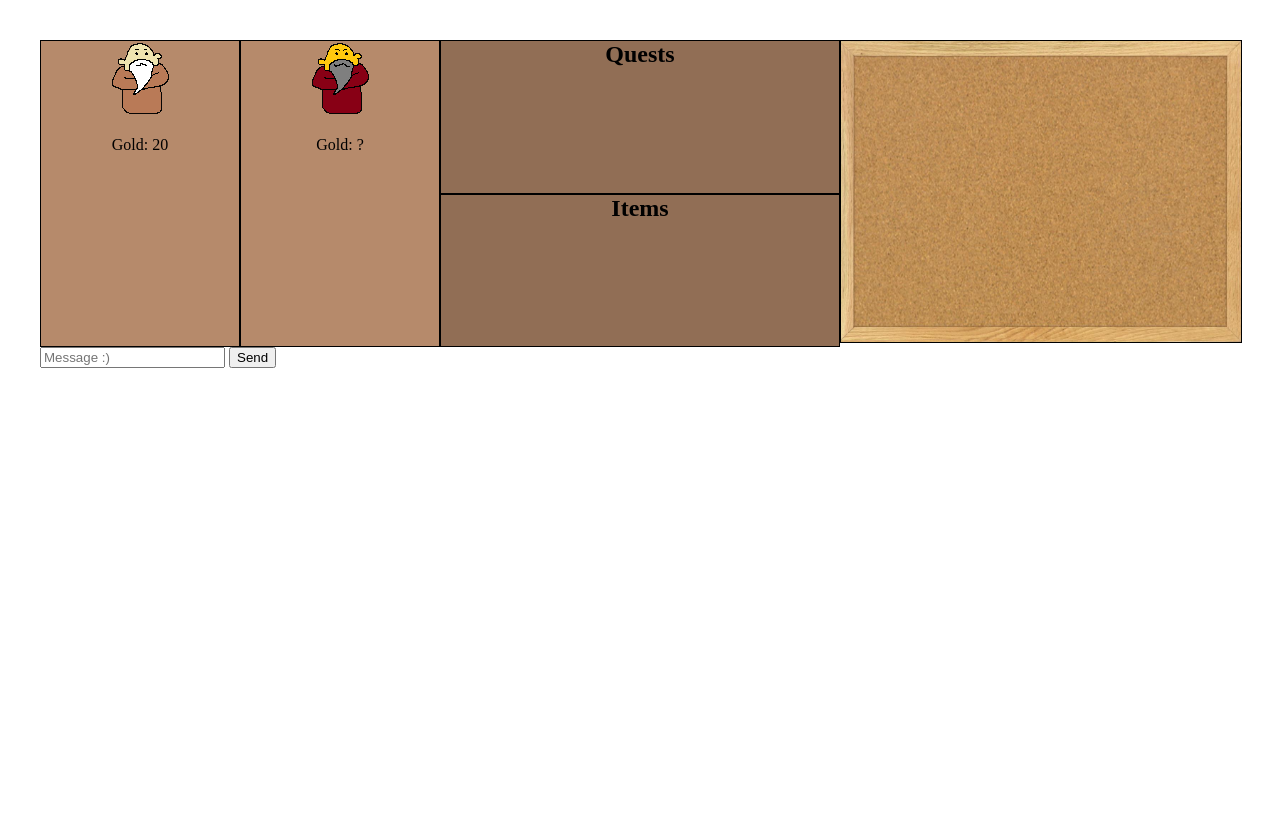
After one commit to aleburbridge/questgiver, a Flask app: page /inGame in a window 1280 px wide. The commit adds this page. Run offline with Flask 3, Linux system fonts and the light colour scheme; some libraries are stand-ins or nearby versions.

Commit message:
le chat has arrived

```diff
--- a/main.py
+++ b/main.py
@@ -1,12 +1,13 @@
 from flask import Flask, render_template, request, session, redirect, url_for
-from flask_socketio import join_room, leave_room, send, SocketIO, emit
+from flask_socketio import join_room, leave_room, send, SocketIO
 import random
 from string import ascii_uppercase
 
 app = Flask(__name__)
 app.config["SECRET_KEY"] = "hglhasglkhsdlgh"
-socketio = SocketIO(app)
+socketio = SocketIO(app, cors_allowed_origins="*")
 
+# -----Logic for rooms------
 rooms = {}
 
 def generate_room_code(length):
@@ -24,7 +25,7 @@ def create_room_from_code(code):
     rooms[code] = {"players": [], "host": ""}
     session["roomCode"] = code
 
-# -----Routes below this line ------
+# -----Routes------
 @app.route("/", methods=["POST", "GET"])
 def home():
     session.clear()
@@ -39,11 +40,11 @@ def home():
             create_room_from_code(roomCode)
             return render_template("home.html", roomCode=roomCode, codeInput=roomCode)
 
-        if join != False and not name:
-            return render_template("home.html", error="Please enter a name")
-
-        if join != False and not codeInput:
-            return render_template("home.html", error="Please enter a room code")
+        if join != False:
+            if not name:
+                return render_template("home.html", error="Please enter a name")
+            if not codeInput:
+                return render_template("home.html", error="Please enter a room code")
 
         if codeInput not in rooms:
             return render_template("home.html", error="Room does not exist")
@@ -64,19 +65,27 @@ def home():
 
     return render_template("home.html")
 
-@app.route("/lobby")
+@app.route("/lobby", methods=["POST", "GET"])
 def lobby():
     roomCode = session.get("roomCode")
+
+    if request.method == "POST":
+        return redirect(url_for("inGame"))
+
+
     return render_template(
         "lobby.html",
         players = [player["name"] + " (you)" if player["name"] == session["name"] else player["name"] for player in rooms[roomCode]["players"] if player["inLobby"]],
         code = roomCode
     )
 
-@app.route("/game")
-def game():
-    return render_template("game.html")
-    # Assign Roles
+@app.route("/inGame")
+def inGame():
+    return render_template(
+        "inGame.html",
+        code = session.get("roomCode")
+    )
+
 
 @socketio.on("connect")
 def connect(auth):
@@ -92,5 +101,13 @@ def connect(auth):
     send({"name": name}, to=roomCode)
     print(f"{name} joined room {roomCode}")
 
+# -----Chat------
+@socketio.on('message')
+def handle_message(message):
+    print("Received message: " + message)
+    if message != "User connected!":
+        send(message, broadcast=True)
+
+# -----Run------
 if __name__ == "__main__":
     socketio.run(app, debug=True)
--- a/static/css/style.css
+++ b/static/css/style.css
@@ -94,6 +94,7 @@ li {
 
 .homePageForm {
     text-align: center;
+    margin-top:none;
 }
 
 @keyframes pulse {
@@ -112,7 +113,12 @@ li {
 animation: pulse 1s linear infinite;
 }
 
+#openPopup {
+    color: lightgray;
+}
+
 #textName {
+    margin-top: 0.5em;
     margin-bottom: 0;
 }
 
--- a/templates/base.html
+++ b/templates/base.html
@@ -17,7 +17,7 @@
     <div class="content">{% block content %} {% endblock %}</div>
     <footer>
         Made by Alex Bridgeman & Chris Perkins |
-        <a href="https://bmc.link/alexbridge" target="_blank">Buy me a coffee</a>
+        <a href="https://bmc.link/alexbridge" target="_blank">Pay for my coffee</a>
     </footer>
 </body>
 </html>
--- /dev/null
+++ b/templates/inGame.html
@@ -0,0 +1,132 @@
+<!DOCTYPE html>
+<html lang="en">
+<head>
+    <title>Quest Giver Game {{code}}</title>
+    <style>
+        body {
+            margin: 0;
+            padding: 0;
+            height: 100vh;
+            overflow: hidden;
+        }
+
+        h2 {
+            margin: 0;
+        }
+
+        .container {
+            margin: 40px;
+        }
+
+        .content {
+            flex: 1;
+            display: flex;
+
+        }
+
+        .image-column {
+            background: rgb(182, 138, 107);
+            flex: 1;
+            display: flex;
+            flex-direction: row;
+            max-width: 33vw;
+        }
+
+        .image-column-you, .image-column-enemy {
+            border: 1px solid black;
+            text-align: center;
+            width: 50%;
+        }
+
+        .quest-items-column {
+            background: rgb(145, 110, 85);
+            text-align: center;
+            flex: 1;
+        }
+
+        .quests {
+            box-sizing: border-box;
+            border: 1px solid black;
+            height: 50%;
+        }
+
+        .items {
+            box-sizing: border-box;
+            border: 1px solid black;
+            height: 50%;
+        }
+
+        .board-column {
+            flex: 1;
+            max-width: 50%;
+        }
+
+        .board-column img {
+            border: 1px solid black;
+            max-width: 100%;
+            max-height: 100%;
+            object-fit: contain;
+        }
+
+    </style>
+</head>
+<body>
+    <div class="container">
+        <div class="content">
+
+            <div class="image-column">
+                <div class="image-column-you">
+                        <img src="{{url_for('static', filename='images/questman.png')}}"/>
+                        <p>Gold: 20</p>
+                </div>
+                <div class="image-column-enemy">
+                        <img src="{{url_for('static', filename='images/questman2.png')}}"/>
+                        <p>Gold: ?</p>
+                </div>
+            </div>
+
+            <div class="quest-items-column">
+                <div class="quests">
+                    <h2>Quests</h2>
+                </div>
+                <div class="items">
+                    <h2>Items</h2>
+                </div>
+            </div>
+            <div class="board-column">
+                <img src="{{url_for('static', filename='images/board.png')}}"/>
+            </div>
+        </div>
+        <div class="chat-section">
+            <input type="text" id="message" placeholder="Message :)">
+            <button id="send-message-button">Send</button>
+            <div id="messages">
+
+            </div>
+        </div>
+    </div>
+    <script src="https://cdnjs.cloudflare.com/ajax/libs/socket.io/4.3.1/socket.io.min.js"></script>
+    <script type="text/javascript">
+        document.addEventListener("DOMContentLoaded", function() {
+            var socket = io.connect("http://localhost:5000");
+
+            socket.on('connect', function() {
+                socket.send("User connected!");
+            });
+
+            socket.on('message', function(message) {
+                var messageElement = document.createElement('p');
+                messageElement.textContent = message;
+                document.getElementById('messages').appendChild(messageElement);
+            });
+
+            document.getElementById('send-message-button').addEventListener('click', function() {
+                var messageInput = document.getElementById('message');
+                socket.send(messageInput.value);
+                messageInput.value = '';
+            });
+        });
+    </script>
+
+</body>
+</html>
```
Also changed, not shown: savetemplate.json (added, +14 -0 lines), templates/game.html (deleted, +0 -18 lines), templates/home.html (+4 -4 lines), templates/lobby.html (+0 -17 lines), static/images/board.png (added), static/images/dragon.png (added), static/images/questman.png (added), static/images/questman2.png (added).
